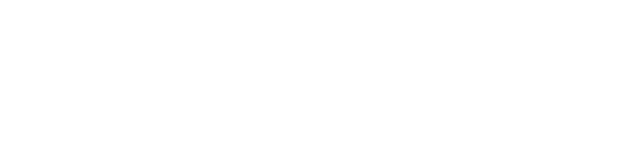
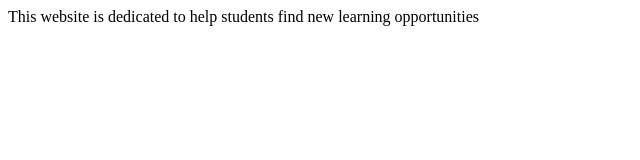
Before and after one commit to lab-antwerp-1/pc-group2, a website: page index.html in a window 1280 px wide. Shown: the whole page, without its empty margins (0-640 px from the left). Drawn offline with Linux system fonts and the light colour scheme.

Commit message:
adding introduction body

```diff
--- a/index.html
+++ b/index.html
@@ -8,5 +8,7 @@
 
     <link href="./styles/index.css" rel="stylesheet" />
   </head>
-  <body></body>
+  <body>
+    This website is dedicated to help students find new learning opportunities
+  </body>
 </html>
```
